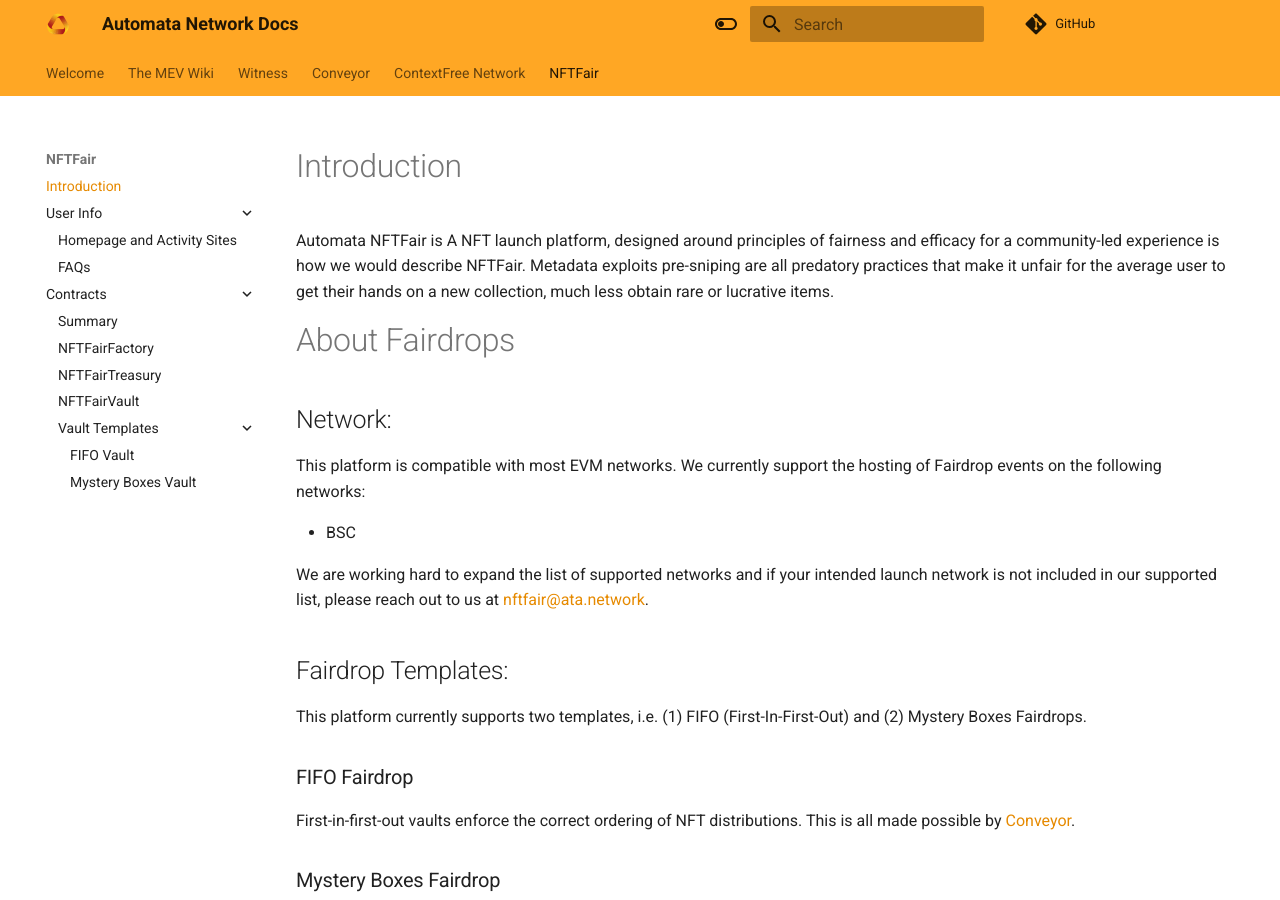
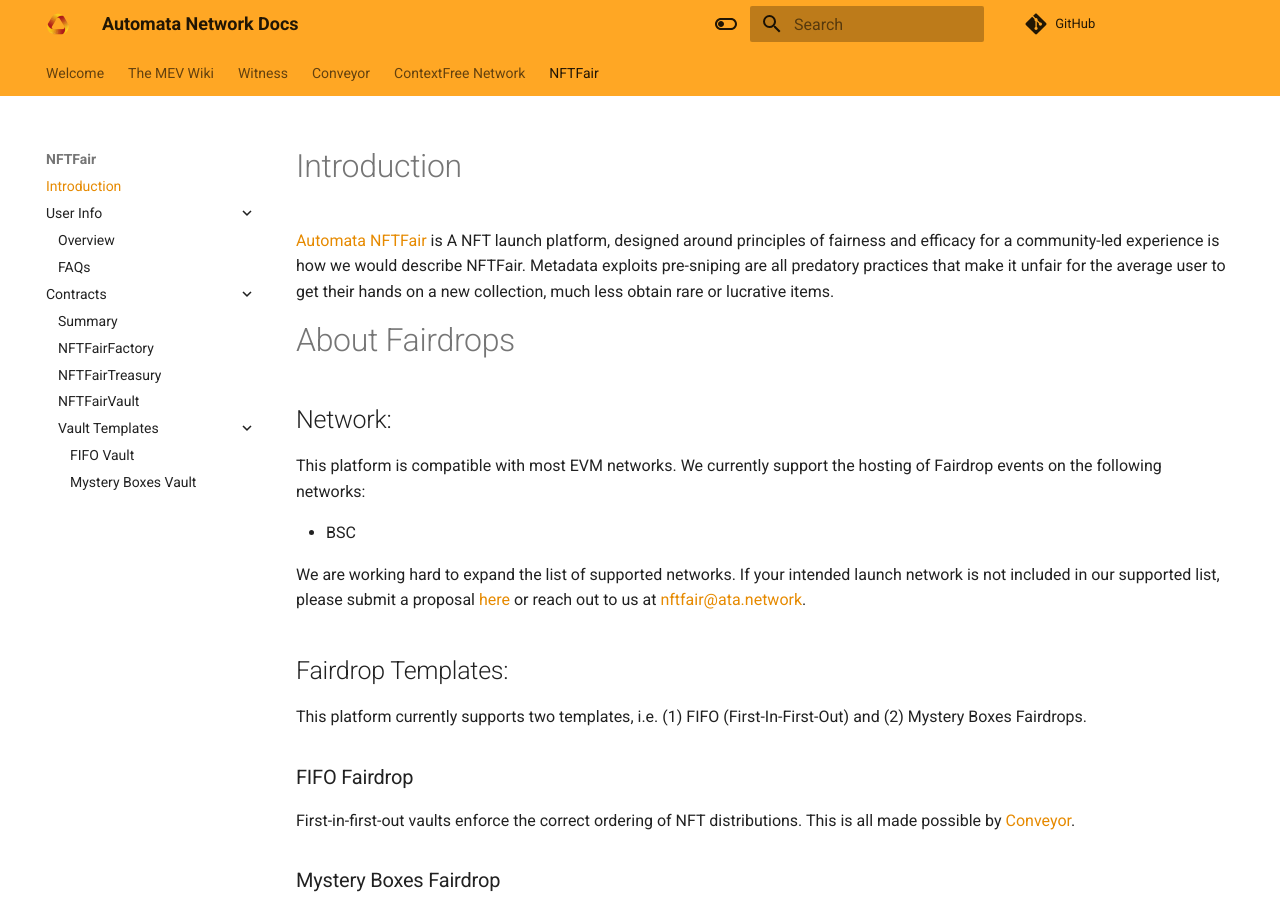
Before and after one commit to automata-network/docs, an MkDocs documentation site: the page built from docs/nftfair/introduction.md, in a window 1280 px wide and 900 px high. Built offline with MkDocs 1.6.1 and Material for MkDocs 9.7.7, drawn with Linux system fonts in a browser that asks for light colours; nearby versions of some CDN libraries; comment, search, counter and statistics services are not loaded.

Commit message:
changes made based on comments

```diff
--- a/docs/nftfair/introduction.md
+++ b/docs/nftfair/introduction.md
@@ -1,5 +1,5 @@
 # Introduction
-Automata NFTFair is A NFT launch platform, designed around principles of fairness and efficacy for a community-led experience is how we would describe NFTFair. Metadata exploits pre-sniping are all predatory practices that make it unfair for the average user to get their hands on a new collection, much less obtain rare or lucrative items.
+[Automata NFTFair](https://www.nftfair.app/) is A NFT launch platform, designed around principles of fairness and efficacy for a community-led experience is how we would describe NFTFair. Metadata exploits pre-sniping are all predatory practices that make it unfair for the average user to get their hands on a new collection, much less obtain rare or lucrative items.
 
 # About Fairdrops
 ## Network:
@@ -8,7 +8,7 @@
 
 - BSC
 
-We are working hard to expand the list of supported networks and if your intended launch network is not included in our supported list, please reach out to us at [nftfair@ata.network](mailto:nftfair@ata.network).
+We are working hard to expand the list of supported networks. If your intended launch network is not included in our supported list, please submit a proposal [here](https://docs.google.com/forms/d/e/1FAIpQLScU36yLYWuiL3gXVvy7NwvnY-t4JD0u6XUvhTeaogCzQDzQpw/viewform) or reach out to us at [nftfair@ata.network](mailto:nftfair@ata.network).
 
 ## Fairdrop Templates:
 This platform currently supports two templates, i.e. (1) FIFO (First-In-First-Out) and (2) Mystery Boxes Fairdrops.
--- a/mkdocs.yml
+++ b/mkdocs.yml
@@ -47,7 +47,7 @@
   - NFTFair:
     - Introduction: ./nftfair/introduction.md
     - User Info:
-      - Homepage and Activity Sites: ./nftfair/users/activities.md
+      - Overview: ./nftfair/users/activities.md
       - FAQs: ./nftfair/users/faq.md
     - Contracts:
       - Summary: ./nftfair/contracts/summary.md
```
